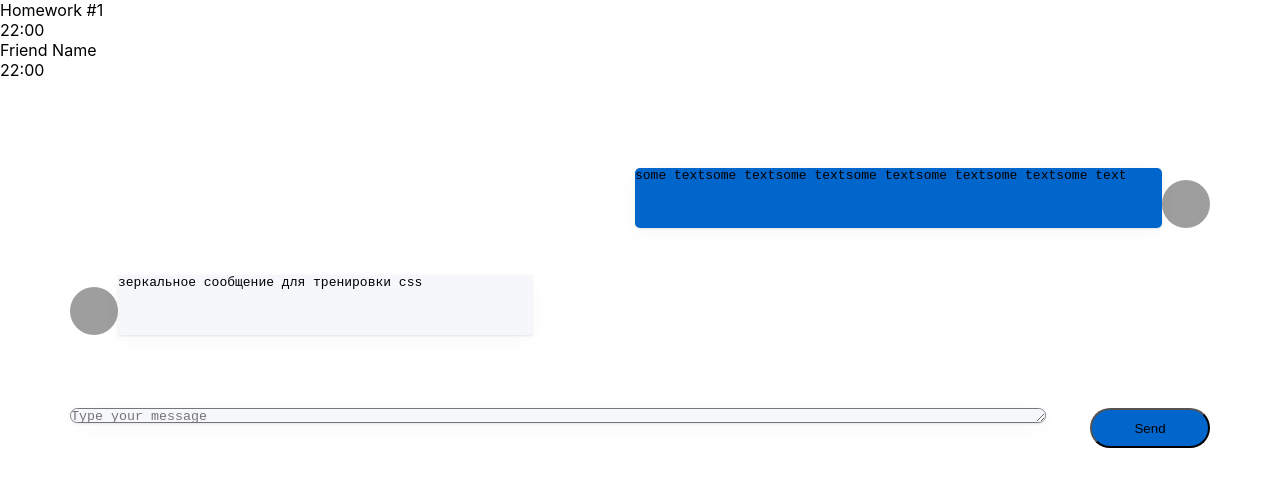
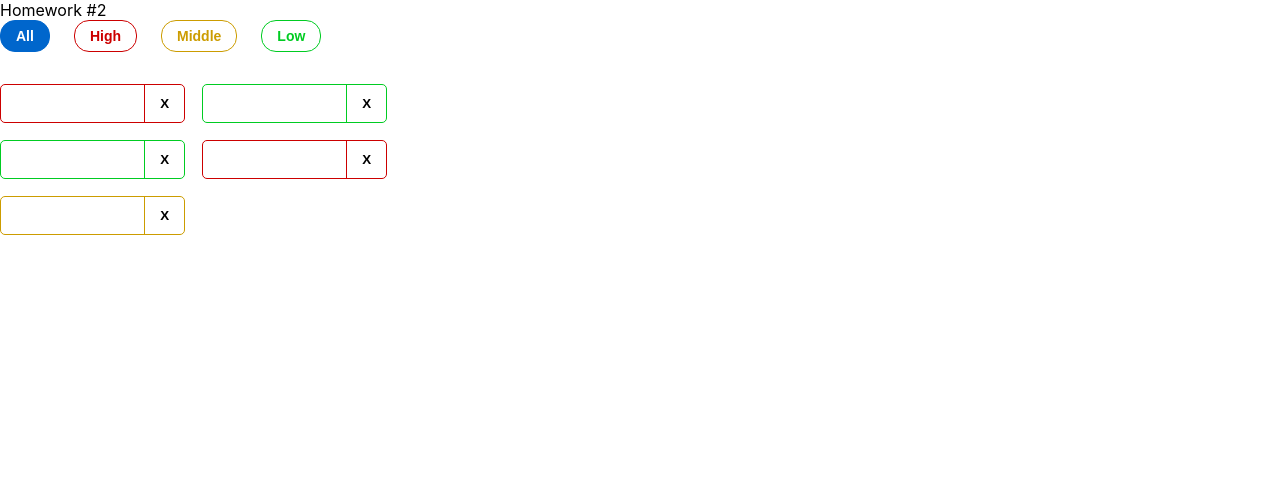
Before and after one commit to arturican/HW, a React (Create React App) app: page / in a window 1280 px wide. Shown: the top 486 px of the page. Built offline with nearby package versions, Linux system fonts and the light colour scheme; grey boxes are pictures that could not be loaded.

Commit message:
не получается

```diff
--- a/src/s1-main/App.tsx
+++ b/src/s1-main/App.tsx
@@ -1,13 +1,15 @@
 import React from 'react'
 import s from './App.module.css'
+
 import HW1 from '../s2-homeworks/hw01/HW1'
+import HW2 from "../s2-homeworks/hw02/HW2";
 
 function App() {
     return (
         <div className={s.App}>
-            <HW1/>
+            {/*<HW1/>*/}
             {/*раскомментировать по ходу выполнения*/}
-            {/*<HW2/>*/}
+            <HW2/>
             {/*<HW3/>*/}
             {/*<HW4/>*/}
 
--- a/src/s2-homeworks/hw02/HW2.tsx
+++ b/src/s2-homeworks/hw02/HW2.tsx
@@ -17,16 +17,16 @@ import s2 from '../../s1-main/App.module.css'
 * */
 
 // types
-export type AffairPriorityType = any // need to fix any
+export type AffairPriorityType = 'high' |'low' | 'middle'
 export type AffairType = {
-    _id: any // need to fix any
-    name: any // need to fix any
+    _id: number
+    name: string
     priority: AffairPriorityType
 }
 export type FilterType = 'all' | AffairPriorityType
 
 // constants
-const defaultAffairs: any = [ // need to fix any
+const defaultAffairs: AffairType[] = [ // need to fix any
     {_id: 1, name: 'React', priority: 'high'}, // студенты могут изменить содержимое name и количество элементов в массиве, ...priority не менять!
     {_id: 2, name: 'anime', priority: 'low'},
     {_id: 3, name: 'games', priority: 'low'},
@@ -35,22 +35,20 @@ const defaultAffairs: any = [ // need to fix any
 ]
 
 // pure helper functions
-export const filterAffairs = (affairs: any, filter: any): any => { // need to fix any
-
-
-    return affairs // need to fix
+export const filterAffairs = (affairs: any, filter: FilterType): any => { // need to fix any
+     return affairs
 }
-export const deleteAffair = (affairs: any, _id: any): any => { // need to fix any
+export const deleteAffair = (affairs: any, _id: number): any => { // need to fix any
 
     return affairs // need to fix
 }
 
 function HW2() {
-    const [affairs, setAffairs] = useState<any>(defaultAffairs) // need to fix any
+    const [affairs, setAffairs] = useState<AffairType[]>(defaultAffairs) // need to fix any
     const [filter, setFilter] = useState<FilterType>('all')
 
     const filteredAffairs = filterAffairs(affairs, filter)
-    const deleteAffairCallback = (_id: any) => { // need to fix any
+    const deleteAffairCallback = (_id: number) => { // need to fix any
         // need to fix
     }
 
--- a/src/s2-homeworks/hw02/affairs/Affairs.tsx
+++ b/src/s2-homeworks/hw02/affairs/Affairs.tsx
@@ -4,7 +4,7 @@ import {AffairType, FilterType} from '../HW2'
 import s from './Affairs.module.css'
 
 type AffairsPropsType = {
-    data: any // need to fix any
+    data: AffairType[] // need to fix any
     setFilter: any
     deleteAffairCallback: any
     filter: FilterType
```
